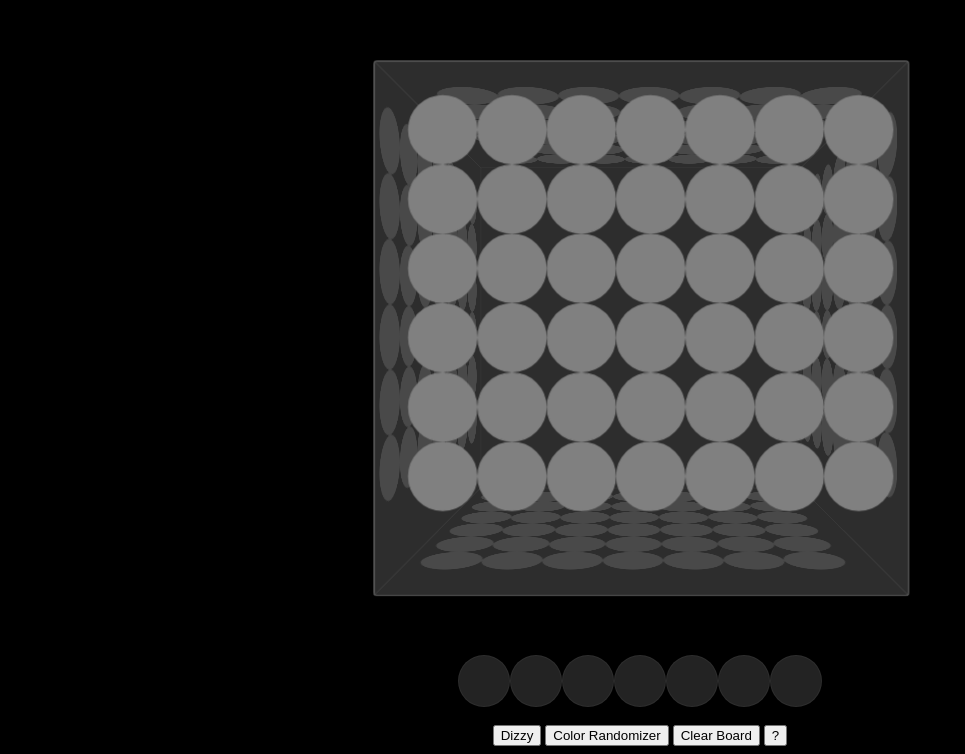
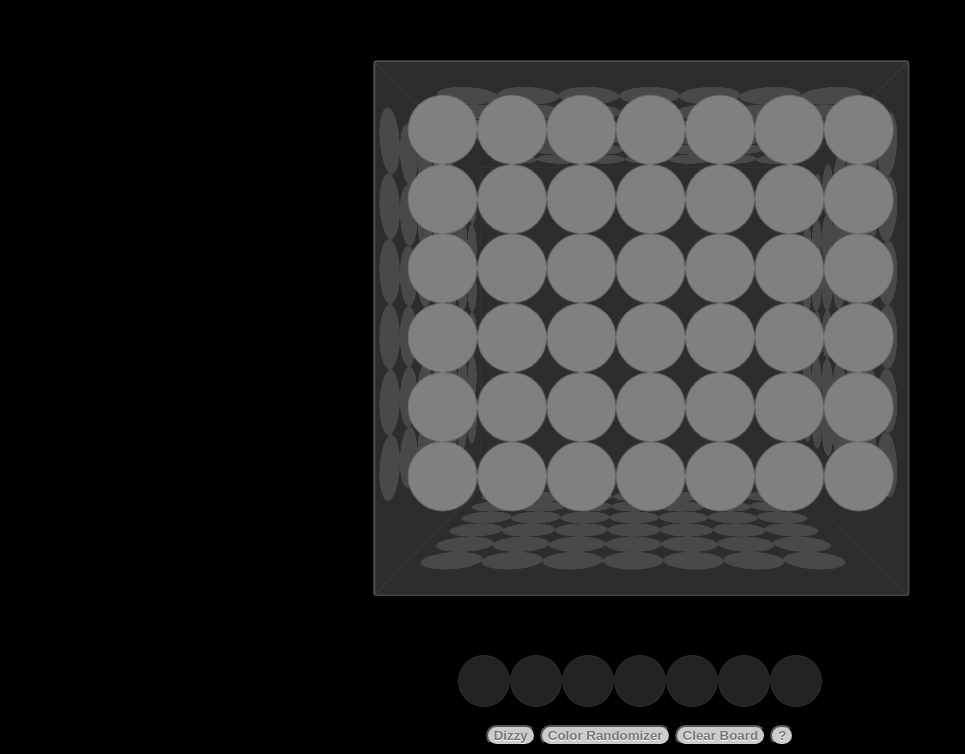
Before and after one commit to birenjaspal/birenjaspal.github.io, a plain HTML site: page Project1/index.html in a window 1280 px wide. Shown: the part 48-802 px from the top of the page, without its empty margins (0-965 px from the left). Drawn offline with nearby package versions, Linux system fonts and the light colour scheme.

Commit message:
updated buttons

```diff
--- a/Project1/css/style.css
+++ b/Project1/css/style.css
@@ -6,6 +6,7 @@ h1 {
   color: white;
   padding: 0px;
   margin: 0px;
+  font-family: papyrus;
 }
 
 .banner {
@@ -44,7 +45,6 @@ h1 {
   border-radius: 50%;
 }
 
-
 .square {
   overflow: hidden;
   line-height: 250px;
@@ -61,3 +61,23 @@ h1 {
   border: 1px solid grey;
   border-radius: 50%;
 }
+
+.button{
+		background: #CCCCCC;
+		border-radius: 20px;
+		display: inline-block;
+		font-family: arial;
+		font-weight: bold;
+		color:#777777;
+		text-decoration: none;
+		text-shadow:0px .5px 0px #ffffff;
+		margin:0px auto;
+	}
+
+	.button:hover{
+		box-shadow: 0px 2px 1px white inset, 0px -2px 20px white, 0px 2px 5px rgba(0, 0, 0, 0.1), 0px 8px 10px rgba(0, 0, 0, 0.1);
+	}
+
+.button:focus {
+  outline:0;
+}
--- a/Project1/index.html
+++ b/Project1/index.html
@@ -11,9 +11,8 @@
 <body class="experiment">
   <h1> Extreme Connect 4</h1>
   <div class="banner"></div>
-    <div class="wrapper">
-
-<div id="experiment">
+  <div class="wrapper">
+    <div id="experiment">
     <div id="cube">
       <div class="face two">
         <div class="board">
@@ -45,10 +44,10 @@
     <script src="js/experiment.js"></script>
     <script src="js/app.js"></script>
 <center>
-    <button id = "DizzyBoardBtn">Dizzy</button>
-    <button id = "ColorRandomizerBoardBtn">Color Randomizer</button>
-    <button id = "ClearBoardBtn">Clear Board</button>
-    <button id = "InstructionsBtn">?</button>
+    <button class = "button" id = "DizzyBoardBtn">Dizzy</button>
+    <button class = "button" id = "ColorRandomizerBoardBtn">Color Randomizer</button>
+    <button class = "button" id = "ClearBoardBtn">Clear Board</button>
+    <button class = "button" id = "InstructionsBtn">?</button>
 </center>
 </body>
 </html>
```
